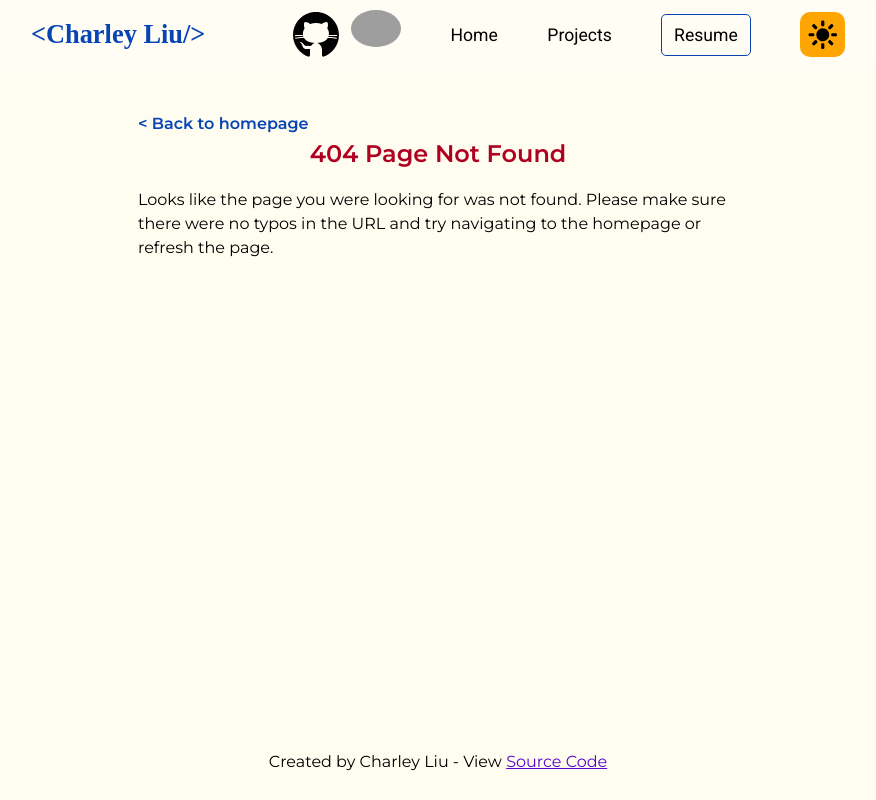
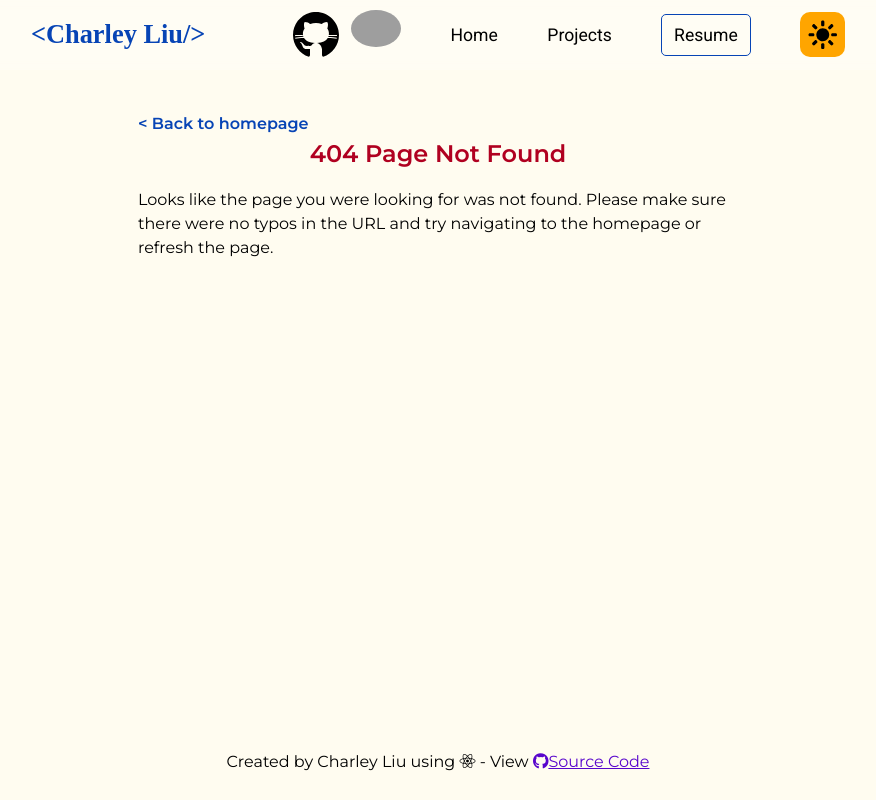
Before and after one commit to Columbium41/Personal-Website, a React (Vite) app: page / in a window 1280 px wide. Shown: the whole page, without its empty margins (202-1078 px from the left). Built offline with nearby package versions, Linux system fonts and the light colour scheme; grey boxes are pictures that could not be loaded; a web font is replaced by a local one.

Commit message:
Updated footer

```diff
--- a/index.html
+++ b/index.html
@@ -3,6 +3,7 @@
   <head>
     <meta charset="UTF-8" />
     <link rel="icon" type="image/svg+xml" href="/images/favicon.svg" />
+    <script src="https://kit.fontawesome.com/4eb1b2679a.js" crossorigin="anonymous"></script>
 
     <meta name="description" content="Charley's Personal Portfolio">
     <meta name="keywords" content="HTML, CSS, JavaScript, React">
--- a/src/components/Footer.jsx
+++ b/src/components/Footer.jsx
@@ -6,8 +6,8 @@
 function Footer() {
     return (
         <footer>
-            <p>Created by Charley Liu - View&nbsp;
-                <a href="https://github.com/Columbium41/Personal-Website" target="_blank">Source Code</a>
+            <p>Created by Charley Liu using <i className="fa-brands fa-react"></i> -
+                View <a href="https://github.com/Columbium41/Personal-Website" target="_blank"><i class="fa-brands fa-github"></i>Source Code</a>
             </p>
         </footer>
     )
```
